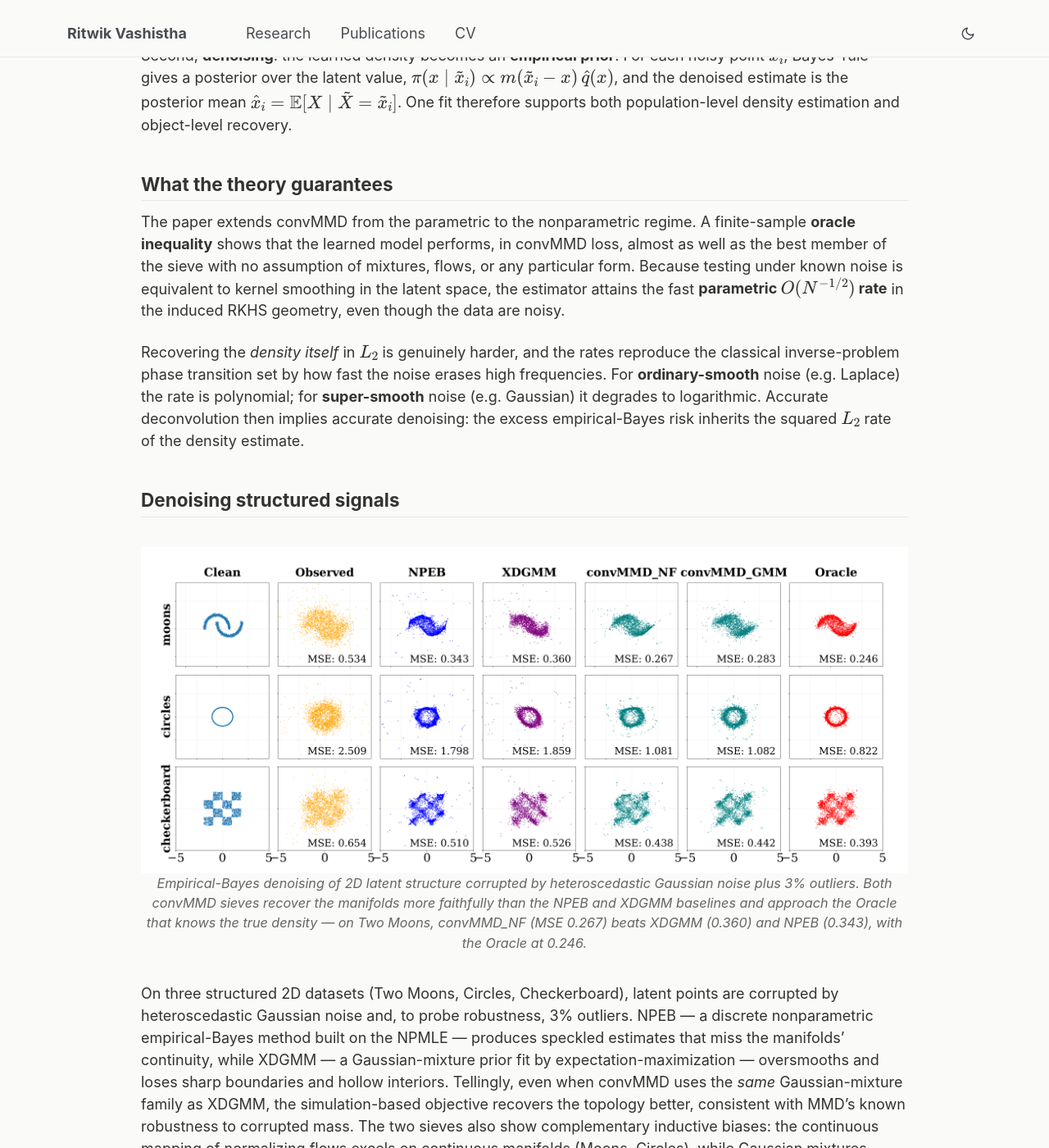
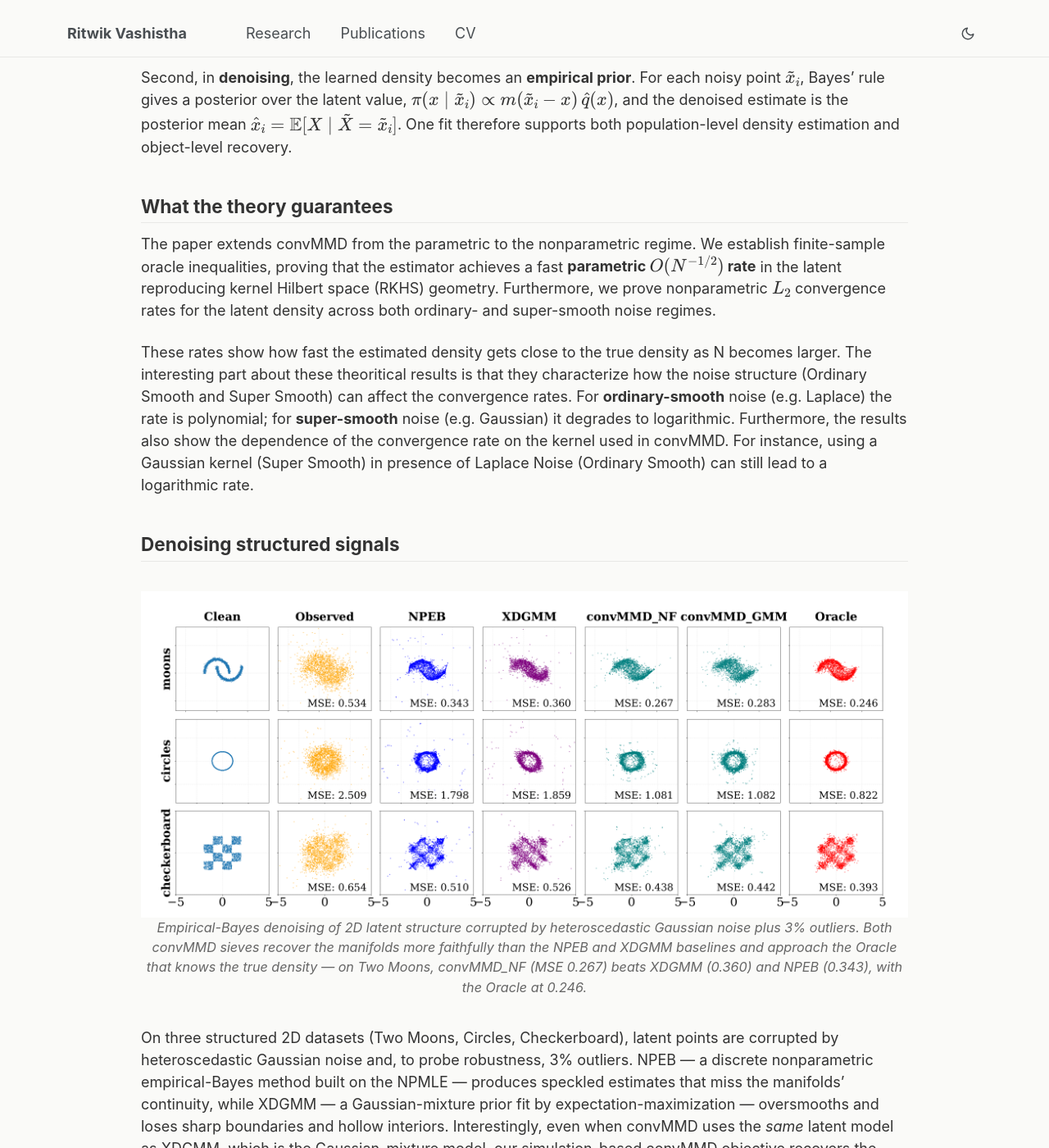
Before and after one commit to ritwikvashistha/ritwikvashistha.github.io, a Jekyll site: the page built from _publications/nonparametric-deconvolution.md, in a window 1280 px wide and 1400 px high, scrolled down 1301 px. Shown: the whole window at 82% size. Built offline with Jekyll 4.4.1, drawn with Linux system fonts in a browser that asks for light colours; some of the changed text lies outside the part shown.

Commit message:
Improve clarity and precision in problem description of nonparametric deconvolution publication

```diff
--- a/_publications/nonparametric-deconvolution.md
+++ b/_publications/nonparametric-deconvolution.md
@@ -25,9 +25,9 @@ keywords:
 
 ## The problem
 
-Many observed scientific measurements are often only corrupted proxies of the quantities we actually care about. In survey astronomy, for instance, stellar mass, luminosity, and weak-lensing shear must be inferred from observations degraded by instrumental noise, selection effects, and projection distortions — and small biases in these recovered quantities can propagate into biased cosmological conclusions. Under the additive-noise model \\(\tilde X = X + U\\) we only ever see the noisy proxy \\(\tilde X\\), while the latent signal \\(X\\) stays hidden behind a noise distribution \\(m\\).
+Many observed scientific measurements are often only corrupted proxies of the quantities we actually care about. In survey astronomy, for instance, stellar mass, luminosity, and weak-lensing shear is inferred from observations corrupted by instrumental noise, selection effects, and projection distortions. And small biases in these recovered quantities can propagate into biased cosmological conclusions if they are not take into account correctly. Under the additive-noise model \\(\tilde X = X + U\\) we only ever see the noisy proxy \\(\tilde X\\), while the latent signal \\(X\\) stays hidden behind a noise distribution \\(m\\).
 
-Scientists are usually interested in solving one of the two problems when dealing with noisy data. **Deconvolution** which seeks the *distribution* of the latent signal \\(X\\); **denoising** which focuses on the true latent signal behind each individual noisy observation. Both are classically ill-posed inverse problems whose difficulty depends on the noise, with high-frequency structure being the hardest to recover. Classical methods such as Fourier inversion, kernel deconvolution, series expansions are mathematically rigorous but require delicate regularization, scale poorly with dimension, and do not exploit the expressive, learned representations that modern generative models provide.
+Scientists are usually interested in solving one of the two problems when dealing with noisy data. **Deconvolution** which focuses on estimating the *distribution* of the latent signal \\(X\\); **denoising** which focuses on estimating the true latent value behind each individual noisy observation. Both are ill-posed inverse problems, where the difficulty depends on the strength or magnitude of noise in data, with high-frequency noise structure being the hardest to recover. Classical methods such as Fourier inversion, kernel deconvolution, series expansions are mathematically rigorous but they require unstable regularization, scale poorly with dimension, and do not exploit the expressive, learned representations provided by the modern generative models.
 
 ## The key idea
 
@@ -37,15 +37,16 @@ $$\hat\theta_N \;=\; \arg\min_{\theta}\ \text{MMD}^2\!\big((p * m)_N,\; q_\theta
 
 The objective is **likelihood-free and simulation-based**: it needs only samples. Draw \\(Y \sim q_\theta\\), simulate noise \\(U \sim m\\), and \\(Y + U\\) is a draw from \\(q_\theta * m\\) — so the loss is approximated by Monte Carlo and optimized with stochastic gradient descent. This sidesteps the intractable high-dimensional integrals of a deconvolved likelihood and works with any generator you can sample from, including Gaussian mixtures and normalizing flows, for multivariate homoscedastic or heteroscedastic noise.
 
-The method has two stages that share a single learned model. First, **deconvolution**: fit the latent density \\(\hat q\\) by minimizing the convMMD loss above. To move beyond a fixed parametric form, the latent model lives in a *sieve* — a growing sequence of families (more mixture components, or wider/deeper networks) whose union is dense in the target class.
+The method has two stages that share a single learned model. First, in **deconvolution**, we fit the latent density \\(\hat q\\) by minimizing the convMMD loss above. To move beyond a fixed parametric form, the latent model lives in a *sieve* — a growing sequence of families (more mixture components, or wider/deeper networks) whose union is dense in the target class.
 
-Second, **denoising**: the learned density becomes an **empirical prior**. For each noisy point \\(\tilde x_i\\), Bayes' rule gives a posterior over the latent value, \\(\pi(x \mid \tilde x_i) \propto m(\tilde x_i - x)\,\hat q(x)\\), and the denoised estimate is the posterior mean \\(\hat x_i = \mathbb{E}[X \mid \tilde X = \tilde x_i]\\). One fit therefore supports both population-level density estimation and object-level recovery.
+Second, in **denoising**, the learned density becomes an **empirical prior**. For each noisy point \\(\tilde x_i\\), Bayes' rule gives a posterior over the latent value, \\(\pi(x \mid \tilde x_i) \propto m(\tilde x_i - x)\,\hat q(x)\\), and the denoised estimate is the posterior mean \\(\hat x_i = \mathbb{E}[X \mid \tilde X = \tilde x_i]\\). One fit therefore supports both population-level density estimation and object-level recovery.
 
 ## What the theory guarantees
 
-The paper extends convMMD from the parametric to the nonparametric regime. A finite-sample **oracle inequality** shows that the learned model performs, in convMMD loss, almost as well as the best member of the sieve with no assumption of mixtures, flows, or any particular form. Because testing under known noise is equivalent to kernel smoothing in the latent space, the estimator attains the fast **parametric \\(O(N^{-1/2})\\) rate** in the induced RKHS geometry, even though the data are noisy.
+The paper extends convMMD from the parametric to the nonparametric regime. We establish finite-sample oracle inequalities, proving that the estimator achieves a fast  **parametric \\(O(N^{-1/2})\\) rate** in the latent reproducing kernel Hilbert space (RKHS) geometry. Furthermore, we prove nonparametric \\(L_2\\) convergence rates for the latent density across both ordinary- and super-smooth noise regimes.
 
-Recovering the *density itself* in \\(L_2\\) is genuinely harder, and the rates reproduce the classical inverse-problem phase transition set by how fast the noise erases high frequencies. For **ordinary-smooth** noise (e.g. Laplace) the rate is polynomial; for **super-smooth** noise (e.g. Gaussian) it degrades to logarithmic. Accurate deconvolution then implies accurate denoising: the excess empirical-Bayes risk inherits the squared \\(L_2\\) rate of the density estimate.
+These rates show how fast the estimated density gets close to the true density as N becomes larger. The interesting part about these theoritical results is that they characterize how the noise structure (Ordinary Smooth and Super Smooth) can affect the convergence rates.  For **ordinary-smooth** noise (e.g. Laplace) the rate is polynomial; for **super-smooth** noise (e.g. Gaussian) it degrades to logarithmic. Furthermore, the results also show the dependence of the convergence rate on the kernel used in convMMD. For instance, using a Gaussian kernel (Super Smooth) in presence of Laplace Noise (Ordinary Smooth) can still lead to a logarithmic rate.
+
 
 ## Denoising structured signals
 
@@ -54,7 +55,7 @@ Recovering the *density itself* in \\(L_2\\) is genuinely harder, and the rates
   <p style="font-size: 0.9em; color: #666;"><em>Empirical-Bayes denoising of 2D latent structure corrupted by heteroscedastic Gaussian noise plus 3% outliers. Both convMMD sieves recover the manifolds more faithfully than the NPEB and XDGMM baselines and approach the Oracle that knows the true density — on Two Moons, convMMD_NF (MSE 0.267) beats XDGMM (0.360) and NPEB (0.343), with the Oracle at 0.246.</em></p>
 </div>
 
-On three structured 2D datasets (Two Moons, Circles, Checkerboard), latent points are corrupted by heteroscedastic Gaussian noise and, to probe robustness, 3% outliers. NPEB — a discrete nonparametric empirical-Bayes method built on the NPMLE — produces speckled estimates that miss the manifolds' continuity, while XDGMM — a Gaussian-mixture prior fit by expectation-maximization — oversmooths and loses sharp boundaries and hollow interiors. Tellingly, even when convMMD uses the *same* Gaussian-mixture family as XDGMM, the simulation-based objective recovers the topology better, consistent with MMD's known robustness to corrupted mass. The two sieves also show complementary inductive biases: the continuous mapping of normalizing flows excels on continuous manifolds (Moons, Circles), while Gaussian mixtures capture clustered grids (Checkerboard).
+On three structured 2D datasets (Two Moons, Circles, Checkerboard), latent points are corrupted by heteroscedastic Gaussian noise and, to probe robustness, 3% outliers. NPEB — a discrete nonparametric empirical-Bayes method built on the NPMLE — produces speckled estimates that miss the manifolds' continuity, while XDGMM — a Gaussian-mixture prior fit by expectation-maximization — oversmooths and loses sharp boundaries and hollow interiors. Interestingly, even when convMMD uses the *same*  latent model as XDGMM, which is the Gaussian-mixture model, our simulation-based convMMD objective recovers the topology better, consistent with MMD's known robustness to corrupted outliers. The two sieves also biases enforced by the latent models: the continuous mapping of normalizing flows excels on continuous manifolds (Moons, Circles), while Gaussian mixtures capture clustered grids (Checkerboard).
 
 ## Scaling to high-dimensional images
 
```
